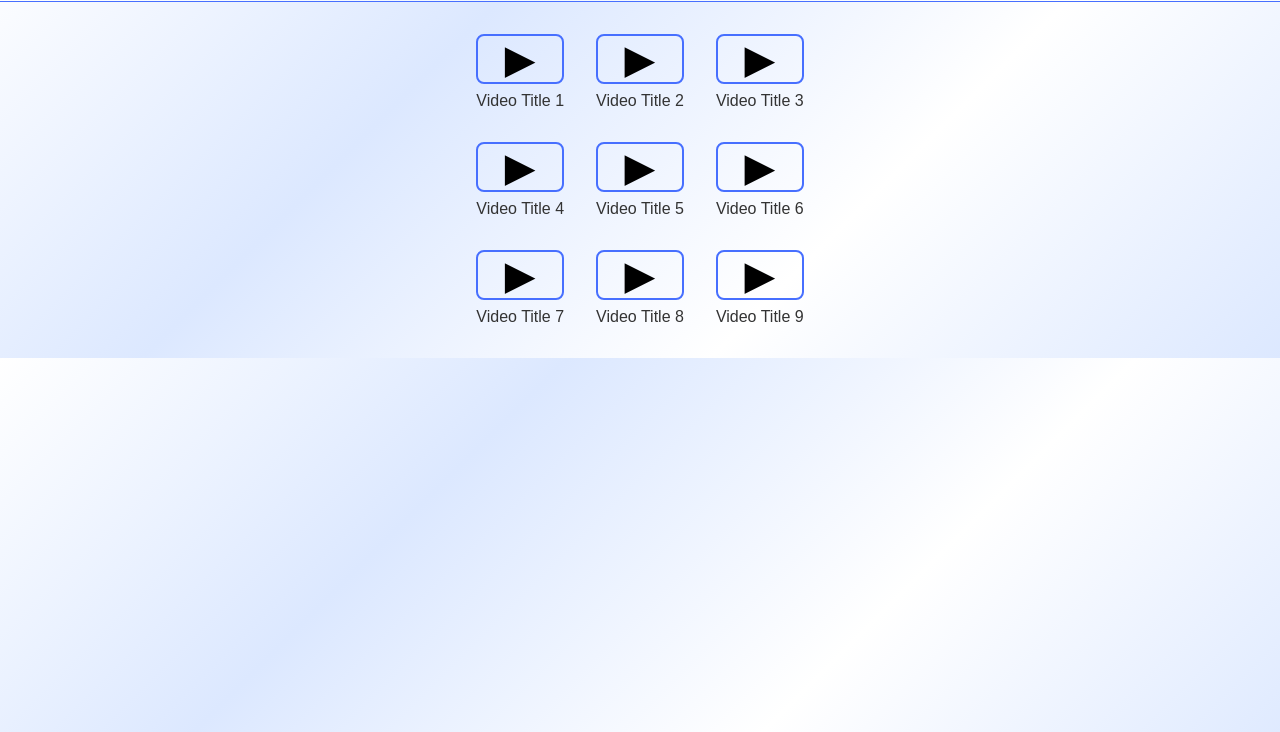
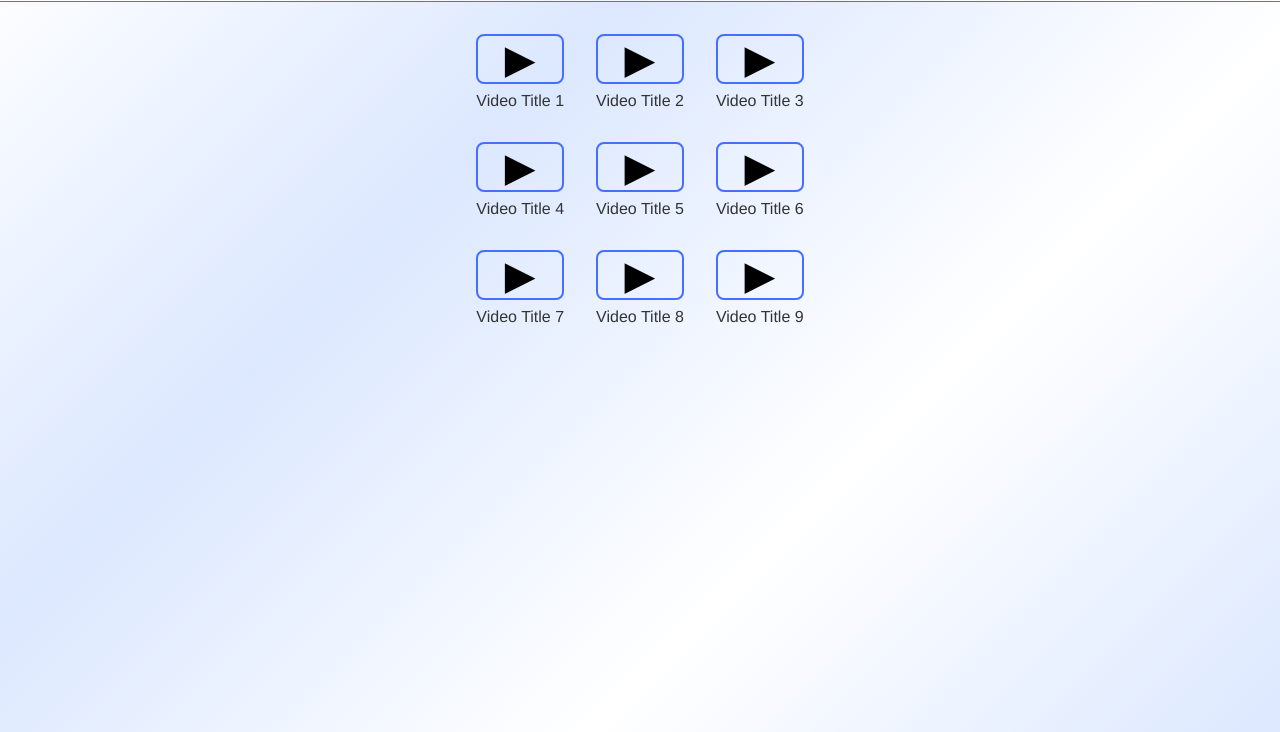
Before and after one commit to nguyyy/resincounter, a plain HTML site: page index.html in a window 1280 px wide. Shown: the part 68-800 px from the top of the page. Drawn offline with Linux system fonts and the light colour scheme.

Commit message:
Update index.html

```diff
--- a/index.html
+++ b/index.html
@@ -11,10 +11,12 @@
       padding: 0;
     }
     body {
-      background: linear-gradient(135deg, #ffffff, #dce8ff, #ffffff, #dce8ff);
-      color: #000;
-      font-family: Arial, sans-serif;
-    }
+  background: linear-gradient(135deg, #ffffff, #dce8ff, #ffffff, #dce8ff);
+  background-attachment: fixed;
+  color: #000;
+  font-family: 'Helvetica Neue', Helvetica, Arial, sans-serif;
+}
+
     header {
       position: sticky;
       top: 0;
```
